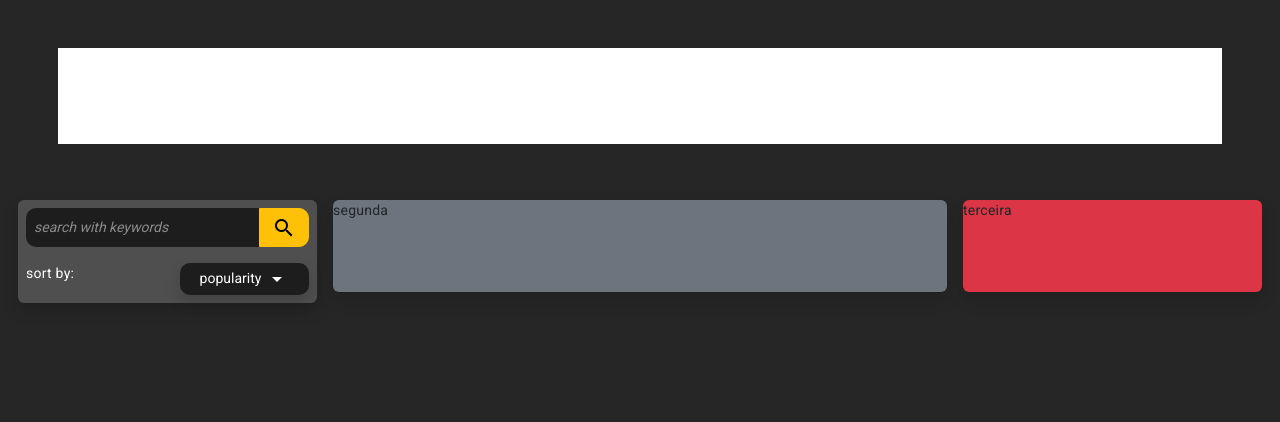
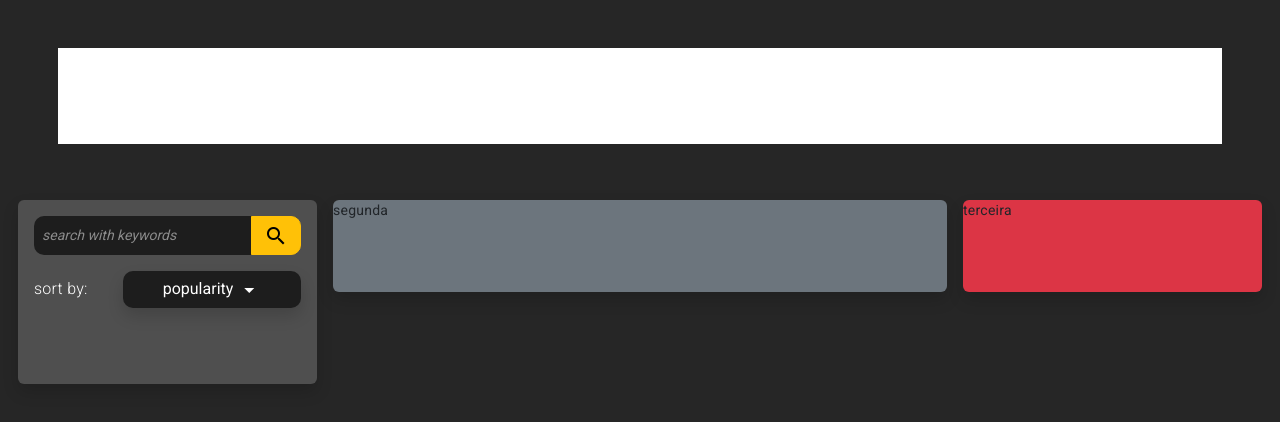
Before and after one commit to anddMF/PTX2023.Front, an Angular app in the folder angular-front/ptx-front/: page / in a window 1280 px wide. Shown: the top 422 px of the page. Built offline with nearby package versions, Linux system fonts and the light colour scheme.

Commit message:
add styles to new dropdown

```diff
--- a/angular-front/ptx-front/src/app/home/components/home-hub/home-hub.component.css
+++ b/angular-front/ptx-front/src/app/home/components/home-hub/home-hub.component.css
@@ -36,20 +36,23 @@ mat-icon {
 .dropdown {
   position: relative;
   display: inline-block;
+}
 
+.dropdown button {
+  border-radius: 10px;
 }
 
 .dropdown-content {
   display: none;
   position: absolute;
-  background-color: #f9f9f9;
   width: 100%;
   /* min-width: 160px; */
   box-shadow: 0px 8px 16px 0px rgba(0, 0, 0, 0.2);
   /* padding: 12px 16px; */
   z-index: 1;
-  transition: all 1s ease;
+  transition-duration: 1s;
   border-radius: 10px;
+  padding-top: 0.5rem;
 }
 
 .dropdown:hover .dropdown-content {
@@ -58,9 +61,19 @@ mat-icon {
   color: white;
 }
 
-.dropdown-item {}
+.dropdown-item {
+  font-size: inherit;
+}
 
 .dropdown-item:hover {
   color: var(--yellow-1);
   font-weight: bold;
+  cursor: pointer;
 }
+
+.dropdown-label {
+  vertical-align: middle;
+  font-size: medium;
+  font-weight: lighter;
+  align-self: center!important;
+}
--- a/angular-front/ptx-front/src/app/home/components/home-hub/home-hub.component.html
+++ b/angular-front/ptx-front/src/app/home/components/home-hub/home-hub.component.html
@@ -3,7 +3,7 @@
 
     <div class="panels-row">
         <div class="col-md-3 p-2 col-sm-10 col-12">
-            <div class="rounded bg-grey text-white shadow p-2">
+            <div class="rounded bg-grey text-white shadow p-3">
 
                 <div class="input-group input-group-sm mb-3">
                     <input type="text" class="form-control search-input" placeholder="search with keywords">
@@ -13,23 +13,25 @@
                     </div>
                 </div>
 
-                <div class="row">
-                    <p class="col-md-6">sort by:</p>
-                    <div class="col-md-6">
+                <div class="row-flex">
+                    <label class="col-12 col-md-4 col-sm-10 dropdown-label">sort by:</label>
+                    <div class="col-12 col-md-8 col-sm-10">
+
                         <div class="dropdown text-center col-12">
-                            <button class="btn btn-secondary btn-sm bg-black-2 border-0 col-12 shadow"
-                                style="border-radius: 10px;" type="button">
-                                {{ dropdownList[0] }}
+                            <button class="btn btn-secondary btn-s bg-black-2 border-0 col-12 shadow" type="button">
+                                {{ dropdownSelected }}
                                 <mat-icon class="align-self-end" fontIcon="arrow_drop_down"></mat-icon>
                             </button>
                             <div class="dropdown-content">
-                                <p class="dropdown-item p-1 text-center" *ngFor="let item of dropdownList"
-                                    (click)="log('clicou '+ item)">{{item}}</p>
+                                <h5 class="dropdown-item p-1 text-center" *ngFor="let item of dropdownList"
+                                    (click)="changeDropdownSelected(item)">{{ item }}</h5>
                             </div>
                         </div>
+
                     </div>
 
                 </div>
+                <br><br><br>
             </div>
         </div>
         <div class="p-2 col-md-6 col-sm-10 col-12">
--- a/angular-front/ptx-front/src/app/home/components/home-hub/home-hub.component.ts
+++ b/angular-front/ptx-front/src/app/home/components/home-hub/home-hub.component.ts
@@ -12,10 +12,13 @@ export class HomeHubComponent {
     'date asc'
   ]
 
+  dropdownSelected: string = this.dropdownList[0];
+
   constructor() { }
 
-  log(message: string){
-    console.log(message)
+  changeDropdownSelected(toSelect: string){
+    console.log(toSelect)
+    this.dropdownSelected = toSelect;
   }
 
 }
--- a/angular-front/ptx-front/src/styles.css
+++ b/angular-front/ptx-front/src/styles.css
@@ -10,6 +10,11 @@ body {
     margin: 0;
     font-family: Roboto, "Helvetica Neue", sans-serif;
 
+}
+
+.row-flex {
+    display: flex;
+    flex-wrap: wrap;
 }
 
 :root {
```
